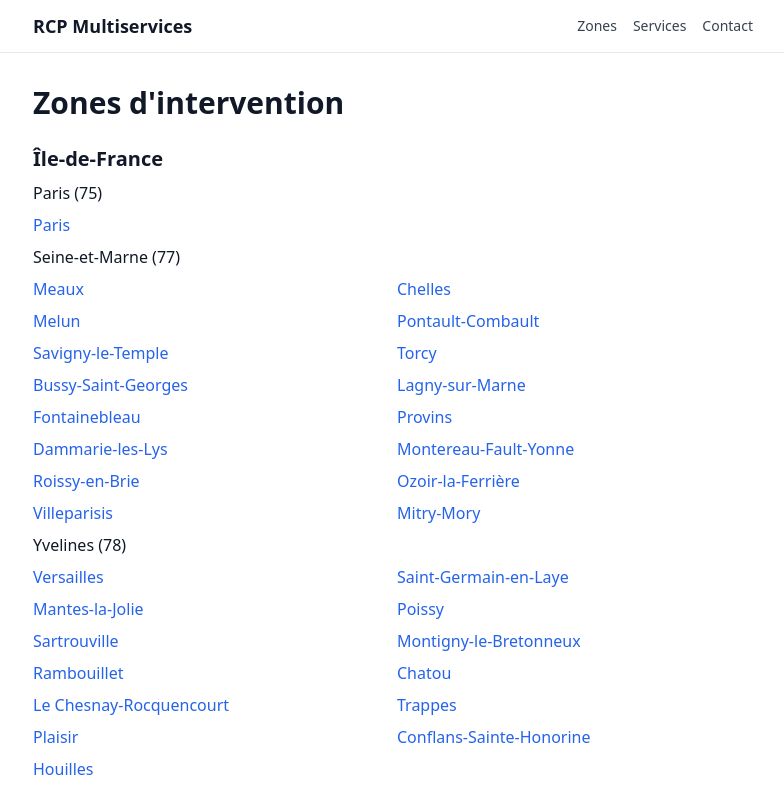
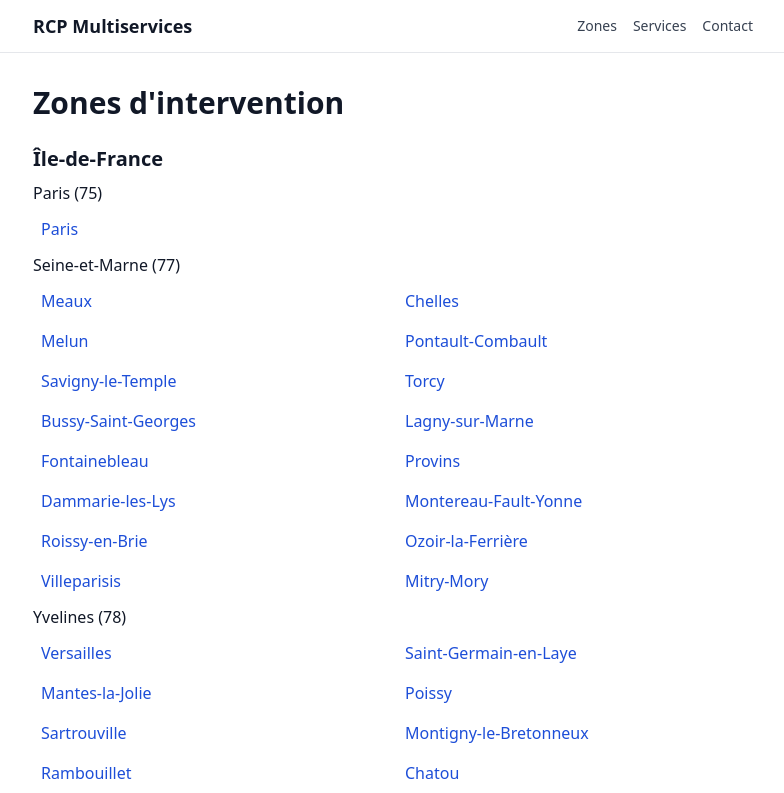
Before and after one commit to Soofmaax/RCP-Multiservices, a Next.js app in the folder next/: page /zones in a window 1280 px wide. Shown: the top 793 px of the page, without its empty margins (247-1031 px from the left). Built offline with nearby package versions, Linux system fonts and the light colour scheme; no server answers.

Commit message:
feat: enhance UI in Zones and Reviews components with improved styling and animation effects
Co-authored-by: Genie <genie@cosine.sh>

```diff
--- a/next/app/zones/page.tsx
+++ b/next/app/zones/page.tsx
@@ -51,7 +51,7 @@ export default function ZonesIndexPage() {
                     <motion.li key={c.slug} variants={itemVariants}>
                       <Link
                         href={`/zones/${region.key}/${c.slug}`}
-                        className="inline-block text-blue-600 hover:underline transition-transform duration-150 hover:scale-[1.02]"
+                        className="inline-block rounded px-2 py-1 text-blue-700 hover:text-blue-800 hover:bg-blue-50 transition-all duration-150 hover:scale-[1.02] hover:shadow-sm"
                       >
                         {c.name}
                       </Link>
--- a/next/components/Reviews.tsx
+++ b/next/components/Reviews.tsx
@@ -1,6 +1,7 @@
 'use client';
 
 import { useEffect, useState } from 'react';
+import { motion } from 'framer-motion';
 
 type Review = {
   author_name: string;
@@ -11,6 +12,18 @@ type Review = {
   author_url?: string;
   time?: number;
   source?: string;
+};
+
+const listVariants = {
+  hidden: {},
+  visible: {
+    transition: { staggerChildren: 0.05, delayChildren: 0.05 },
+  },
+};
+
+const itemVariants = {
+  hidden: { opacity: 0, y: 6 },
+  visible: { opacity: 1, y: 0, transition: { duration: 0.18 } },
 };
 
 export default function Reviews() {
@@ -53,9 +66,19 @@ export default function Reviews() {
   return (
     <section className="mt-6">
       <h2 className="text-xl font-semibold">Avis clients</h2>
-      <ul className="mt-3 space-y-3">
+      <motion.ul
+        className="mt-3 space-y-3"
+        variants={listVariants}
+        initial="hidden"
+        whileInView="visible"
+        viewport={{ once: true, amount: 0.1 }}
+      >
         {reviews.slice(0, 5).map((r, idx) => (
-          <li key={idx} className="rounded border p-3 bg-white shadow-sm">
+          <motion.li
+            key={idx}
+            variants={itemVariants}
+            className="rounded border p-3 bg-white shadow-sm transition-shadow duration-150 hover:shadow-md"
+          >
             <div className="flex items-center gap-2">
               {r.profile_photo_url ? (
                 <img
@@ -84,9 +107,9 @@ export default function Reviews() {
             <div className="mt-2 text-xs text-gray-500">
               Source: {r.source === 'google' ? 'Google' : 'Avis'}
             </div>
-          </li>
+          </motion.li>
         ))}
-      </ul>
+      </motion.ul>
     </section>
   );
 }
```
